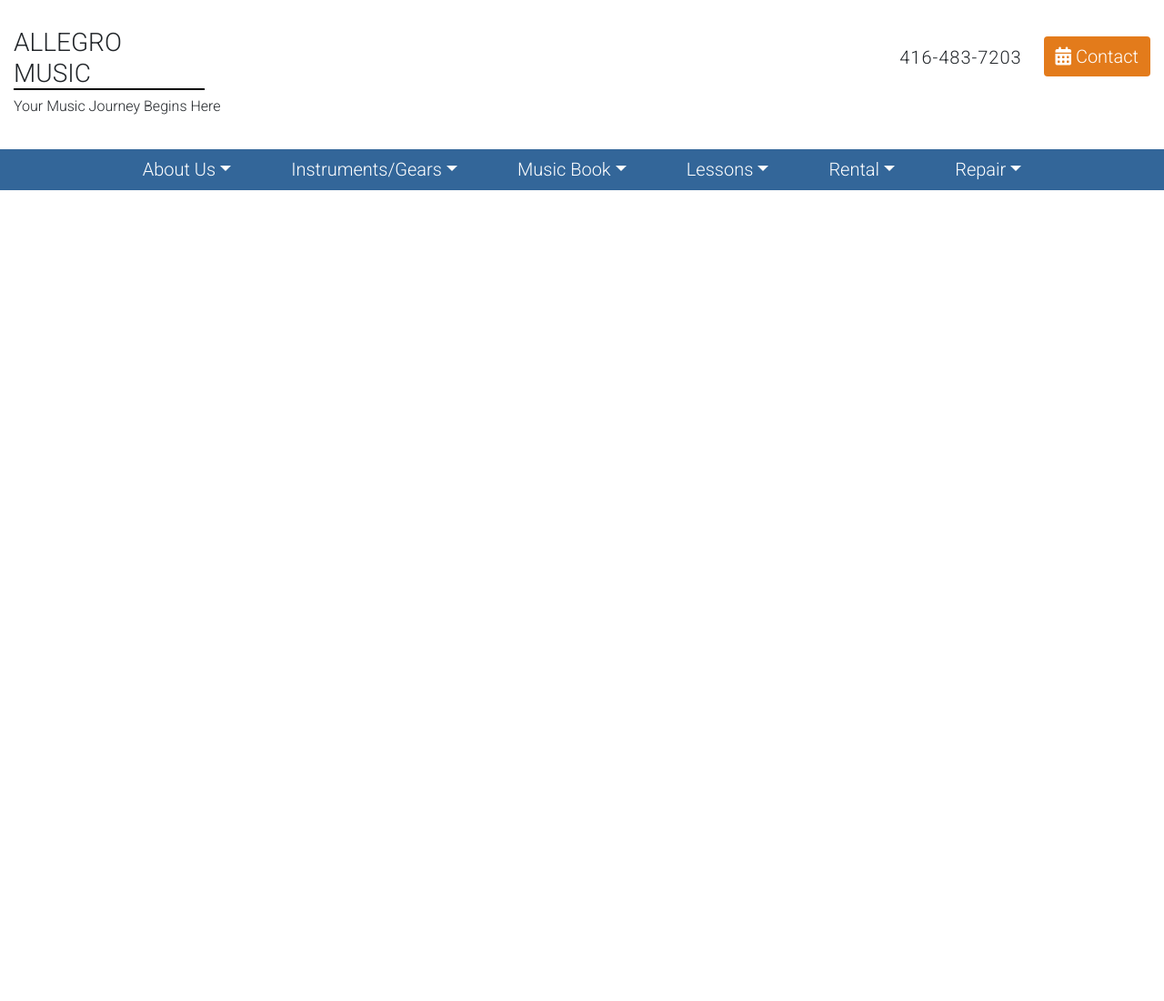
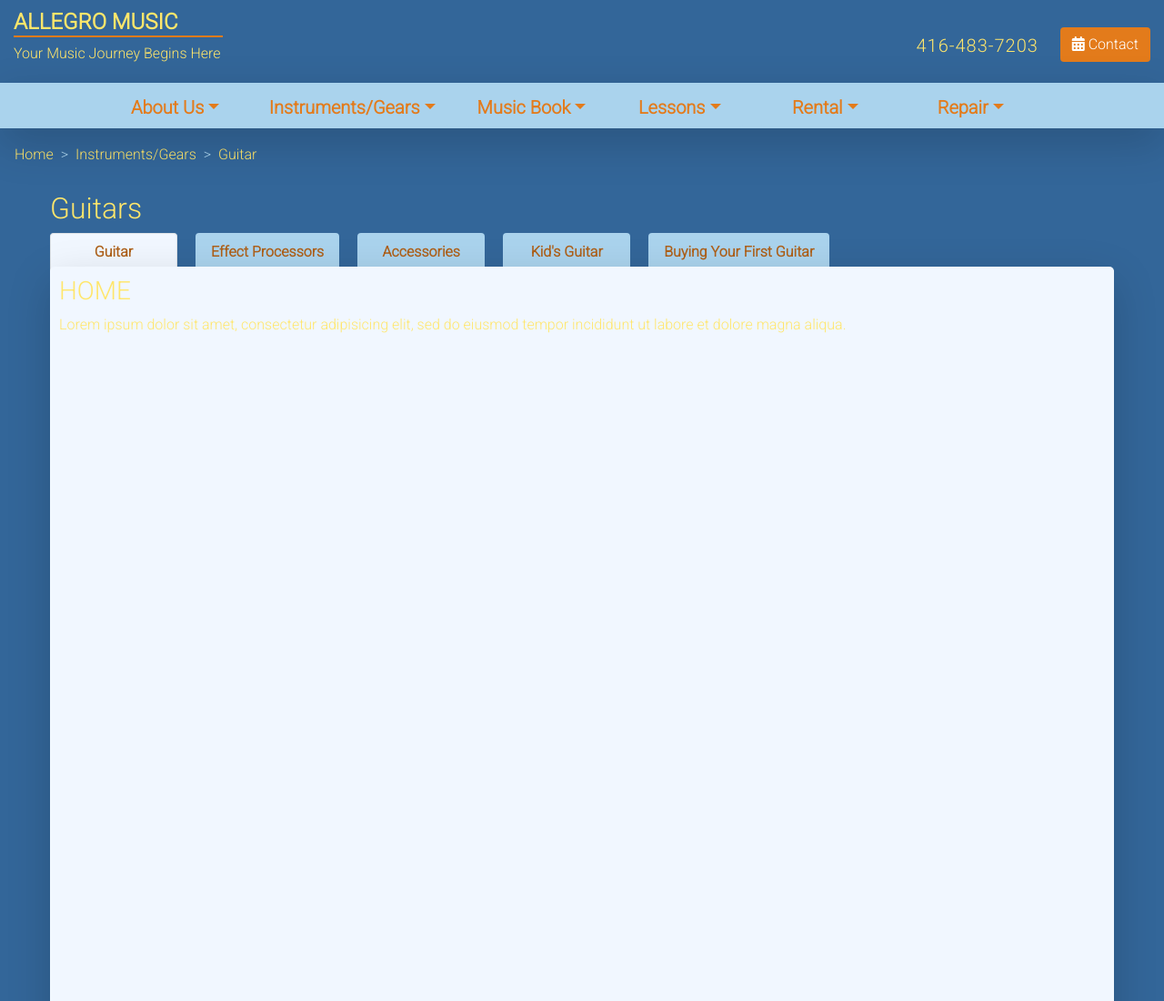
Before and after one commit to palmswill/allegromusic.ca, a plain HTML site: page index.html in a window 1280 px wide. Shown: the top 1100 px of the page at 91% size. Before the commit the page ends 800 px from the top, so only its background shows below. Drawn offline with nearby package versions, Linux system fonts and the light colour scheme.

Commit message:
style adjustment, breadcrunch and tab added

```diff
--- a/index.html
+++ b/index.html
@@ -14,15 +14,29 @@
 
 <!-- Font Awesome required js -->
   <script src="https://use.fontawesome.com/c1c3380219.js"></script>
+
+
+<!-- Bootstrap required js -->
+<script src="https://code.jquery.com/jquery-3.3.1.slim.min.js"
+integrity="sha384-q8i/X+965DzO0rT7abK41JStQIAqVgRVzpbzo5smXKp4YfRvH+8abtTE1Pi6jizo"
+crossorigin="anonymous"></script>
+<script src="https://cdnjs.cloudflare.com/ajax/libs/popper.js/1.14.7/umd/popper.min.js"
+integrity="sha384-UO2eT0CpHqdSJQ6hJty5KVphtPhzWj9WO1clHTMGa3JDZwrnQq4sF86dIHNDz0W1"
+crossorigin="anonymous"></script>
+<script src="https://stackpath.bootstrapcdn.com/bootstrap/4.3.1/js/bootstrap.min.js"
+integrity="sha384-JjSmVgyd0p3pXB1rRibZUAYoIIy6OrQ6VrjIEaFf/nJGzIxFDsf4x0xIM+B07jRM"
+crossorigin="anonymous"></script>
+
+
 <title>Allegro Music</title>
 </head>
 
 <body>
-
+<!-- Navbar -->
   <div class="nav-container container-fluid">
     <div class="row">
       <div class="title col-6">
-        <h3>ALLEGRO MUSIC</h3>
+        <h4>ALLEGRO MUSIC</h4>
         <h6>Your Music Journey Begins Here</h6>
       </div>
       <div class="contact-title col-6">
@@ -35,7 +49,7 @@
     </div>
     <div class="row">
       <div class="col-12">
-      <nav>
+      <nav id="main-nav" class="shadow-lg">
         <ul class="nav justify-content-center">
           <li class="nav-item">
             <div class="dropdown">
@@ -83,19 +97,52 @@
     </div>
     </div>
   </div>
+  <!-- Navbar -->
+  <!-- breadcrumb -->
+  <nav  aria-label="breadcrumb">
+    <ol class="breadcrumb">
+      <li class="breadcrumb-item"><a href="#">Home</a></li>
+      <li class="breadcrumb-item" aria-current="page"><a href="#">Instruments/Gears</a></li>
+      <li class="breadcrumb-item" aria-current="page">Guitar</li>
+    </ol>
+  </nav>
 
 
+  <!-- main display -->
+  <div class="container-fluid main">
+    <h2>Guitars</h2>
+    <ul class="nav nav-tabs">
+      <li class="nav-item"><button class="nav-link active" data-toggle="tab" href="#home">Guitar</button></li>
+      <li class="nav-item"><button class="nav-link" data-toggle="tab" href="#menu1">Effect Processors</button></li>
+      <li class="nav-item"><button class="nav-link" data-toggle="tab" href="#menu2">Accessories</button></li>
+      <li class="nav-item"><button class="nav-link" data-toggle="tab" href="#menu3">Kid's Guitar</button></li>
+      <li class="nav-item"><button class="nav-link" data-toggle="tab" href="#menu4">Buying Your First Guitar</button></li>
+    </ul>
+    <div class="tab-content shadow-lg">
+      <div id="home" class="tab-pane fade in show active">
+        <h3>HOME</h3>
+        <p>Lorem ipsum dolor sit amet, consectetur adipisicing elit, sed do eiusmod tempor incididunt ut labore et dolore magna aliqua.</p>
+      </div>
+      <div id="menu1" class="tab-pane fade">
+        <h3>Menu 1</h3>
+        <p>Ut enim ad minim veniam, quis nostrud exercitation ullamco laboris nisi ut aliquip ex ea commodo consequat.</p>
+      </div>
+      <div id="menu2" class="tab-pane fade">
+        <h3>Menu 2</h3>
+        <p>Sed ut perspiciatis unde omnis iste natus error sit voluptatem accusantium doloremque laudantium, totam rem aperiam.</p>
+      </div>
+      <div id="menu3" class="tab-pane fade">
+        <h3>Menu 3</h3>
+        <p>Eaque ipsa quae ab illo inventore veritatis et quasi architecto beatae vitae dicta sunt explicabo.</p>
+      </div>
+      <div id="menu4" class="tab-pane fade">
+        <h3>Menu 4</h3>
+        <p>Eaque ipsa quae ab illo inventore veritatis et quasi architecto beatae vitae dicta sunt explicabo.</p>
+      </div>
+    </div>
+  </div>
 
-  <!-- Bootstrap required js -->
-  <script src="https://code.jquery.com/jquery-3.3.1.slim.min.js"
-    integrity="sha384-q8i/X+965DzO0rT7abK41JStQIAqVgRVzpbzo5smXKp4YfRvH+8abtTE1Pi6jizo"
-    crossorigin="anonymous"></script>
-  <script src="https://cdnjs.cloudflare.com/ajax/libs/popper.js/1.14.7/umd/popper.min.js"
-    integrity="sha384-UO2eT0CpHqdSJQ6hJty5KVphtPhzWj9WO1clHTMGa3JDZwrnQq4sF86dIHNDz0W1"
-    crossorigin="anonymous"></script>
-  <script src="https://stackpath.bootstrapcdn.com/bootstrap/4.3.1/js/bootstrap.min.js"
-    integrity="sha384-JjSmVgyd0p3pXB1rRibZUAYoIIy6OrQ6VrjIEaFf/nJGzIxFDsf4x0xIM+B07jRM"
-    crossorigin="anonymous"></script>
+
 </body>
 
 </html>
--- a/stylesheets/master.css
+++ b/stylesheets/master.css
@@ -4,21 +4,26 @@
     --theme-main-light:#AAD3ED;         /* Light Blue */
     --theme-secondary:#E37B1B;          /* Gold (BRANDING COLOR) */
     --theme-secondary-dark: #AE6019;    /* Dark Gold / brown */
+    --theme-secondary-light: #FFE66B;   /*Light Gold*/
+    --theme-main-thread:#F1F7FF;
 }
 
-
+body{
+    color:var(--theme-secondary-light);
+    background-color: var(--theme-main-prime);
+}
 *{
     font-family: 'Roboto', sans-serif;
 }
 
 /* Header */
 .title {
-    margin:30px 0;
+    margin:10px 0;
 }
 
 .contact-title {
     text-align: right;
-    margin: 40px 0;
+    margin-top: 30px;
 }
 
 .phone {
@@ -30,23 +35,24 @@
 
 .btn-gold {
     background-color: var(--theme-secondary);
+    color:white;
 }
+
 
 .btn-gold:hover {
     background-color: var(--theme-secondary-dark);
 }
 
-.title> h3{
-    border-bottom:2px solid black;
-    width: 210px;
+.title> h4{
+    border-bottom:2px solid var(--theme-secondary);
+    width: 230px;
+    font-weight:bold;
 }
 
 
-/* Navigation bar */
-.nav-container  button{
-    color:white;
-    font-size:20px;
-}
+
+
+
 .nav-container .col-12{
     padding:0;
 }
@@ -57,12 +63,22 @@
 .nav-item{
     margin:0 20px;
 }
-
-nav{
-    background-color:var(--theme-main-prime);
-    height:45px;
+/* Navigation bar */
+nav#main-nav{
+    background-color:var(--theme-main-light);
+    margin:5px 0px;
+    padding:5px;
+    overflow:hidden;
+    height:50px;
     flex-wrap:nowrap;
 }
+nav#main-nav  button{
+    color:var(--theme-secondary);
+    font-size:20px;
+    font-weight:bold;
+}
+
+
 nav ul{
     height:100%;
 }
@@ -70,3 +86,57 @@ a.dropdown-item:hover{
     background-color:var(--theme-main-light);
 
 }
+
+/* BreadCrumb */
+.breadcrumb{
+    background-color:transparent;
+    text-decoration:none;
+    color:var(--theme-secondary-light)
+}
+.breadcrumb a{
+    text-decoration:none;
+    color:var(--theme-secondary-light)
+
+}
+
+
+.breadcrumb-item+.breadcrumb-item::before {
+    color:var(--theme-main-light);
+    content: ">";
+}
+
+
+/*main display*/
+.main{
+    min-width:960px;
+    max-width:1200px;
+}
+
+
+/* tabs */
+.nav-item{
+    margin:0px;
+    margin-right:20px;
+}
+.nav-item button{
+    background-color:var(--theme-main-light);
+    color:var(--theme-secondary-dark);
+    font-weight:bold;
+    min-width:140px;
+
+}
+
+.nav-tabs button.active{
+    background-color:var(--theme-main-thread) !important;
+    color:var(--theme-secondary-dark) !important;
+}
+
+.main .tab-content{
+    background-color:var(--theme-main-thread);
+    min-height:1500px;
+    border-radius:5px;
+    transform: translateY(-5px);
+    padding:10px;
+
+
+}
```
